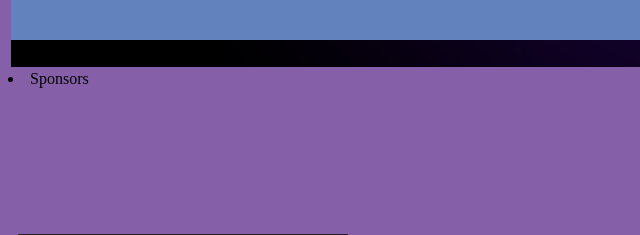
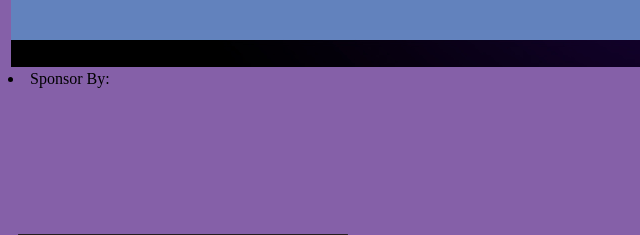
Before and after one commit to NEST8/Project6, a plain HTML site: page index.html in a window 1280 px wide. Shown: the part 2729-2964 px from the top of the page, 0-640 px from the left. Drawn offline with Linux system fonts and the light colour scheme.

Commit message:
commit58

```diff
--- a/index.html
+++ b/index.html
@@ -66,7 +66,8 @@
 				<td> <img id="home"; align="left"; src="footer.jpg"/>
 			</tr>
 		</table>
-		<li> Sponsors</li>
+		<div></div>
+		<li> Sponsor By:</li>
 		<img src="prism.png">
 		<img src="RDB.png">
 		<img src="Mic.png">
```
